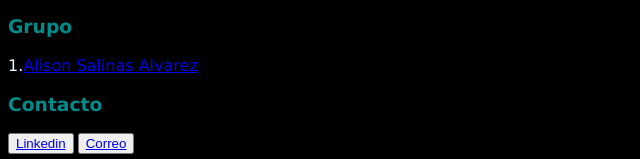
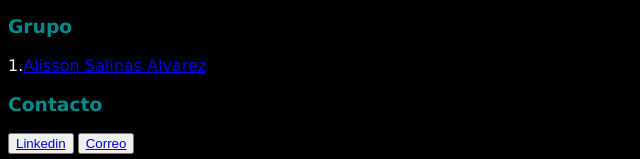
Before and after one commit to Anthonypintozanabria/page, a plain HTML site: page index.html in a window 1280 px wide. Shown: the part 673-832 px from the top of the page, 0-640 px from the left. Drawn offline with Linux system fonts and the light colour scheme.

Commit message:
Update index.html

```diff
--- a/index.html
+++ b/index.html
@@ -50,7 +50,7 @@
     <h3>Mi carrera</h3>
     <p>Me gusta mucho, por ahora... </p>
     <h3>Grupo</h3>
-    <P>1.<a href="https://alissonsalinasalvarez.github.io/">Alison Salinas Alvarez</a></P>
+    <P>1.<a href="https://alissonsalinasalvarez.github.io/">Alisson Salinas Alvarez</a></P>
     <h3>Contacto</h3>
     <button><a href="https://www.linkedin.com/in/anthony-pinto-0358a136a?utm_source=share&utm_campaign=share_via&utm_content=profile&utm_medium=android_app">Linkedin</a></button>
     <button><a href="mailto:anthony.pinto@ucsp.edu.pe">Correo</a></button>
```
